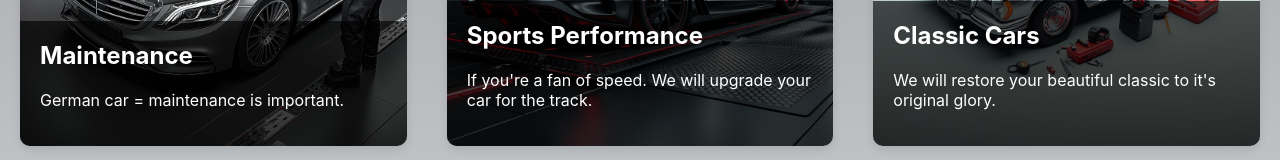
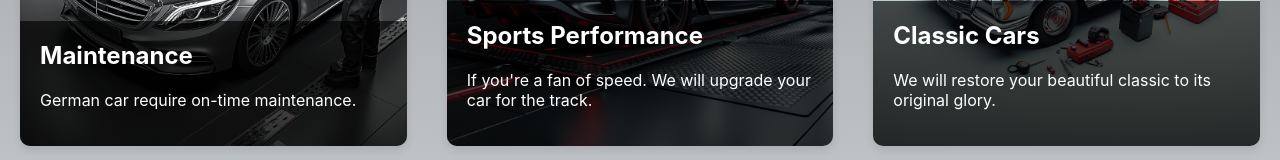
Before and after one commit to oleg07010/lee-autowerks, a React (Create React App) app: page / in a window 1280 px wide. Shown: the part 1001-1161 px from the top of the page. Built offline with nearby package versions, Linux system fonts and the light colour scheme.

Commit message:
updated card language corrected errors

```diff
--- a/src/App.js
+++ b/src/App.js
@@ -2,7 +2,6 @@ import './App.css';
 import { NavBar } from './components/Navbar/Navbar';
 import { BrowserRouter as Router, Route, Routes } from 'react-router-dom';
 import Home from './pages/Home';
-import Services from './pages/Services';
 import AboutUs from './pages/AboutUs/AboutUs';
 import Footer from './components/Footer/Footer';
 import Divider from '@mui/material/Divider';
--- a/src/components/CardLayout/CardLayout.js
+++ b/src/components/CardLayout/CardLayout.js
@@ -14,7 +14,7 @@ const CardLayout = () => {
           <img className="card-image" src={luxurycar} alt="Mercedes Repair" />
           <div className="card-overlay">
             <h2 className="card-title">Maintenance</h2>
-            <p>German car = maintenance is important.</p>
+            <p>German car require on-time maintenance.</p>
           </div>
         </div>
       </div>
@@ -32,7 +32,7 @@ const CardLayout = () => {
           <img className="card-image" src={classiccar} alt="Classic German Cars" />
           <div className="card-overlay">
             <h2 className="card-title">Classic Cars</h2>
-            <p>We will restore your beautiful classic to it's original glory.</p>
+            <p>We will restore your beautiful classic to its original glory.</p>
           </div>
         </div>
       </div>
```
Also changed, not shown: 1 other file (tests, documents, lock files or other folders).
